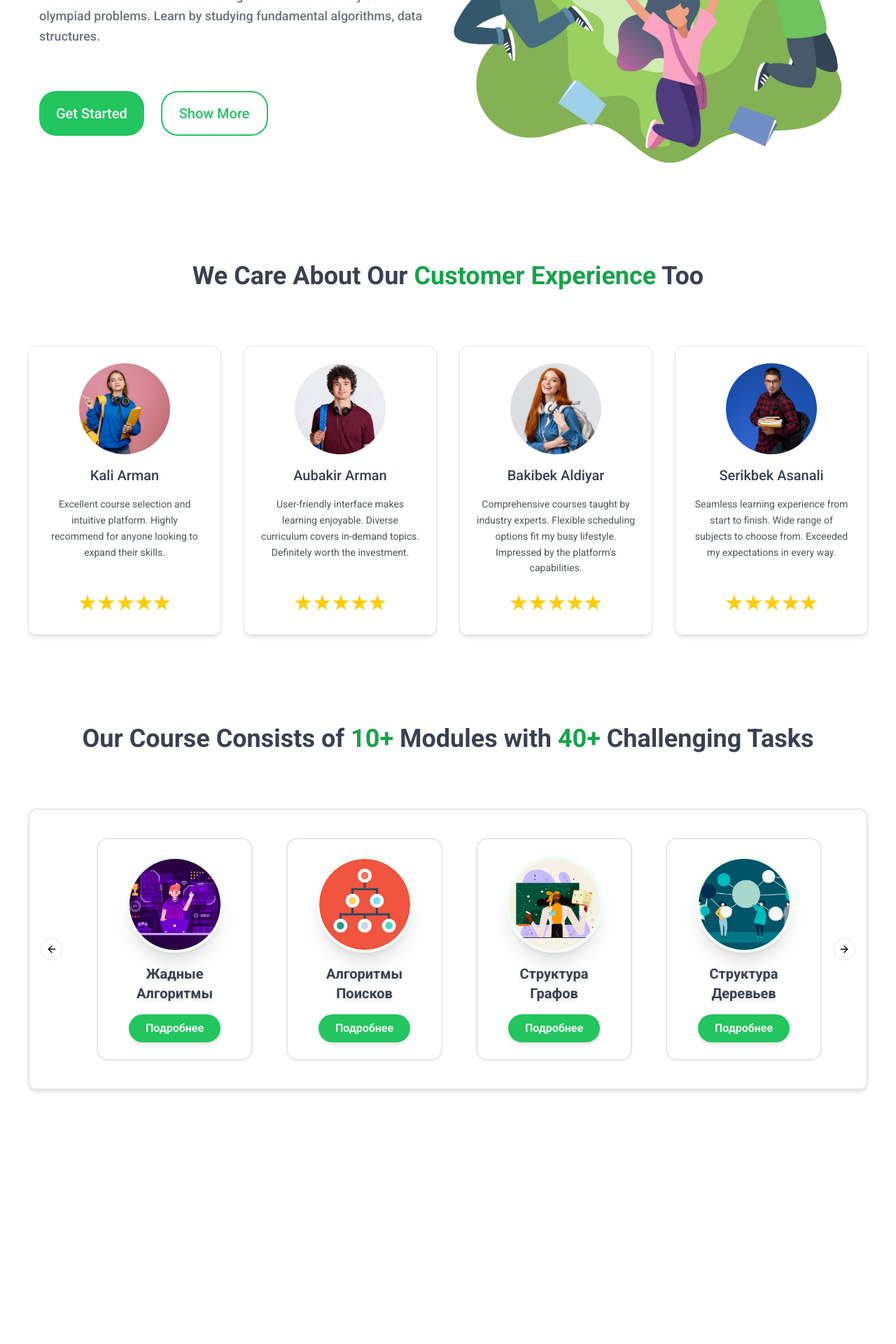
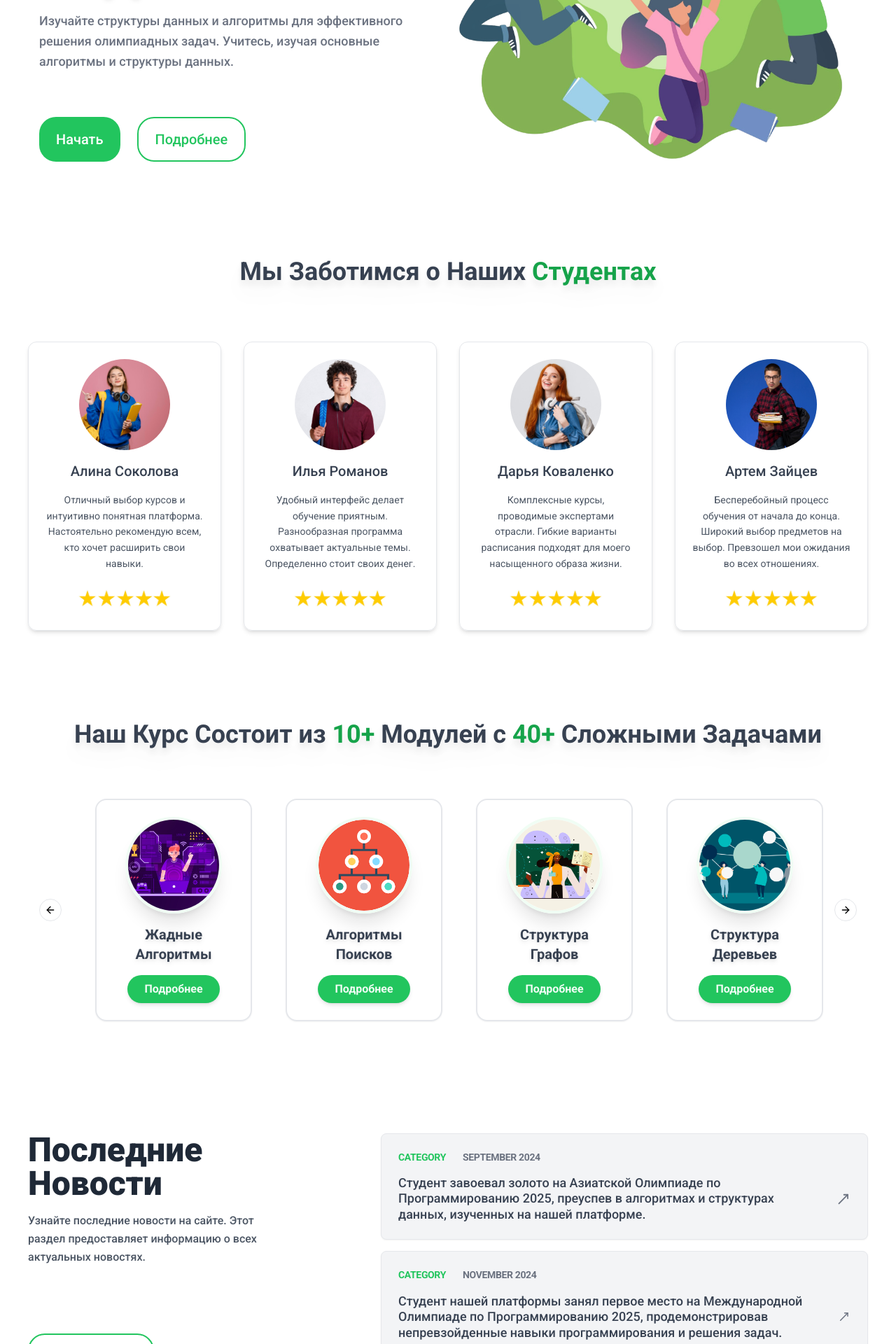
Before and after one commit to margs163/OquEasy, a Next.js app: page / in a window 1280 px wide. Shown: the part 360-2280 px from the top of the page at 70% size. Before the commit the page ends 2093 px from the top, so only its background shows below. Built offline with nearby package versions, Linux system fonts and the light colour scheme.

Commit message:
home page change

```diff
--- a/app/page.js
+++ b/app/page.js
@@ -26,6 +26,7 @@ import {
 
 import Link from "next/link";
 import Navbar from "./ui/navbar";
+import NewsBar from "./ui/newsBar";
 
 export default function Home() {
   const modules = [
@@ -41,29 +42,50 @@ export default function Home() {
     { topic: "Интересные Факты", img: "/module41.jpg" },
   ];
 
+  const news = [
+    {
+      date: "September 2024",
+      content:
+        "Студент завоевал золото на Азиатской Олимпиаде по Программированию 2025, преуспев в алгоритмах и структурах данных, изученных на нашей платформе.",
+      link: "#",
+    },
+    {
+      date: "November 2024",
+      content:
+        "Студент нашей платформы занял первое место на Международной Олимпиаде по Программированию 2025, продемонстрировав непревзойденные навыки программирования и решения задач.",
+      link: "#",
+    },
+    {
+      date: "December 2024",
+      content:
+        "Наш студент занял первое место в престижном Азиатском Математическом Кодинг-Челлендже, продемонстрировав мастерство в алгоритмах и логике.",
+      link: "#",
+    },
+  ];
+
   const testims = [
     {
-      name: "Kali Arman",
+      name: "Алина Соколова",
       opinion:
-        "Excellent course selection and intuitive platform. Highly recommend for anyone looking to expand their skills.",
+        "Отличный выбор курсов и интуитивно понятная платформа. Настоятельно рекомендую всем, кто хочет расширить свои навыки.",
       img: "/girl1.jpg",
     },
     {
-      name: "Aubakir Arman",
+      name: "Илья Романов",
       opinion:
-        "User-friendly interface makes learning enjoyable. Diverse curriculum covers in-demand topics. Definitely worth the investment.",
+        "Удобный интерфейс делает обучение приятным. Разнообразная программа охватывает актуальные темы. Определенно стоит своих денег.",
       img: "/boy1.jpg",
     },
     {
-      name: "Bakibek Aldiyar",
+      name: "Дарья Коваленко",
       opinion:
-        "Comprehensive courses taught by industry experts. Flexible scheduling options fit my busy lifestyle. Impressed by the platform's capabilities.",
+        "Комплексные курсы, проводимые экспертами отрасли. Гибкие варианты расписания подходят для моего насыщенного образа жизни.",
       img: "/girl2.jpg",
     },
     {
-      name: "Serikbek Asanali",
+      name: "Артем Зайцев",
       opinion:
-        "Seamless learning experience from start to finish. Wide range of subjects to choose from. Exceeded my expectations in every way.",
+        "Бесперебойный процесс обучения от начала до конца. Широкий выбор предметов на выбор. Превзошел мои ожидания во всех отношениях.",
       img: "/boy2.jpg",
     },
   ];
@@ -72,25 +94,24 @@ export default function Home() {
     <div className="">
       <Navbar />
       <main className="flex flex-col my-12 gap-32">
-        <section className="grid grid-cols-[0.6fr_0.6fr] items-center max-w-[1200px] mx-auto">
+        <section className="grid grid-cols-[0.6fr_0.6fr] gap-4 items-center max-w-[1200px] mx-auto">
           <div className=" col-start-1 col-end-1 flex justify-center items-center flex-col gap-16 ml-4">
             <div className="flex justify-center items-start flex-col gap-4">
               <h1 className="text-7xl font-extrabold tracking-[-0.1rem] uppercase leading-[1.1] text-gray-700 drop-shadow-md">
-                Study Olympiad{" "}
-                <span className="text-green-600">Programming</span>
+                Решай Олимпиадные <span className="text-green-600">Задачи</span>
               </h1>
               <p className="text-lg text-gray-500 font-medium leading-relaxed">
-                Learn about Data Structures and Algorithms to effectively solve
-                olympiad problems. Learn by studying fundamental algorithms,
-                data structures.
+                Изучайте структуры данных и алгоритмы для эффективного решения
+                олимпиадных задач. Учитесь, изучая основные алгоритмы и
+                структуры данных.
               </p>
             </div>
             <div className="self-start flex gap-6">
               <button className="text-white bg-green-500 py-4 px-6 rounded-3xl text-xl font-medium">
-                Get Started
+                Начать
               </button>
               <button className="text-green-500 bg-white py-4 px-6 rounded-3xl text-xl font-medium border-[2px] border-green-500">
-                Show More
+                Подробнее
               </button>
             </div>
           </div>
@@ -106,9 +127,9 @@ export default function Home() {
         </section>
         <section className="max-w-[1200px] mx-auto flex flex-col justify-center items-center gap-20">
           <div>
-            <h2 className="text-center text-4xl text-gray-700 font-semibold">
-              We Care About Our{" "}
-              <span className="text-green-600">Customer Experience</span> Too
+            <h2 className="text-center text-4xl text-gray-700 font-semibold drop-shadow-xl">
+              Мы Заботимся o Наших{" "}
+              <span className="text-green-600">Студентах</span>
             </h2>
           </div>
           <div className="grid grid-cols-4 gap-8">
@@ -143,20 +164,20 @@ export default function Home() {
             })}
           </div>
         </section>
-        <section className="max-w-[1200px] mx-auto flex flex-col gap-20">
+        <section className="max-w-[1200px] mx-auto flex flex-col gap-10">
           {/* <div className="flex mx-auto py-6 pb-0">
             <h3 className="text-3xl text-gray-700 font-bold rounded-xl">
               Course Modules
             </h3>
           </div> */}
           <div>
-            <h2 className="text-center text-4xl text-gray-700 font-semibold">
-              Our Course Consists of <span className="text-green-600">10+</span>{" "}
-              Modules with <span className="text-green-600">40+</span>{" "}
-              Challenging Tasks
+            <h2 className="text-center text-4xl text-gray-700 font-semibold drop-shadow-xl">
+              Наш Курс Состоит из <span className="text-green-600">10+</span>{" "}
+              Модулей с <span className="text-green-600">40+</span> Сложными
+              Задачами
             </h2>
           </div>
-          <div className="p-6 flex flex-col gap-12 px-16 py-8 border-2 border-gray-200 rounded-xl shadow-md ">
+          <div className="p-6 flex flex-col gap-12 px-16 rounded-xl ">
             <Carousel
               opts={{
                 align: "start",
@@ -194,8 +215,34 @@ export default function Home() {
             </Carousel>
           </div>
         </section>
-        <section></section>
+        <section className="grid grid-cols-[0.3fr_0.6fr] gap-10 justify-between items-center max-w-[1200px] mx-auto">
+          <div className="flex flex-col justify-start items-start h-full gap-4">
+            <h2 className="text-5xl font-extrabold text-gray-800 max-w-[50px]">
+              Последние Новости
+            </h2>
+            <p className="text-base text-gray-600 leading-relaxed font-medium">
+              Узнайте последние новости на сайте. Этот раздел предоставляет
+              информацию о всех актуальных новостях.
+            </p>
+            <button className="text-xl font-medium mt-20 text-green-500 border-2 border-green-500 rounded-3xl px-4 py-4">
+              Узнать Больше
+            </button>
+          </div>
+          <div className="flex flex-col items-stretch gap-4">
+            {news.map((item, index) => {
+              return (
+                <NewsBar
+                  key={index}
+                  date={item.date}
+                  content={item.content}
+                  link={item.link}
+                />
+              );
+            })}
+          </div>
+        </section>
       </main>
+      <footer></footer>
     </div>
   );
 }
--- /dev/null
+++ b/app/ui/newsBar.js
@@ -0,0 +1,26 @@
+import { MoveUpRight } from "lucide-react";
+import Link from "next/link";
+
+export default function NewsBar({ date, content, link }) {
+  return (
+    <Link
+      href={link}
+      className="flex flex-col gap-4 shadow-sm border-[1px] border-gray-200 justify-start w-full items-start p-6 cursor-pointer rounded-lg bg-gray-100"
+    >
+      <div className="flex justify-start items-center gap-6">
+        <p className="text-sm font-bold uppercase text-green-500 tracking-tight leading-snug">
+          Category
+        </p>
+        <p className="text-sm font-bold uppercase text-gray-500 tracking-tight leading-snug">
+          {date}
+        </p>
+      </div>
+      <div className="flex justify-between gap-10 box-content items-center">
+        <h6 className="text-lg font-medium text-gray-700 hover:underline leading-tight">
+          {content}
+        </h6>
+        <MoveUpRight className="w-[50px] hover:text-green-500 text-gray-500" />
+      </div>
+    </Link>
+  );
+}
```
